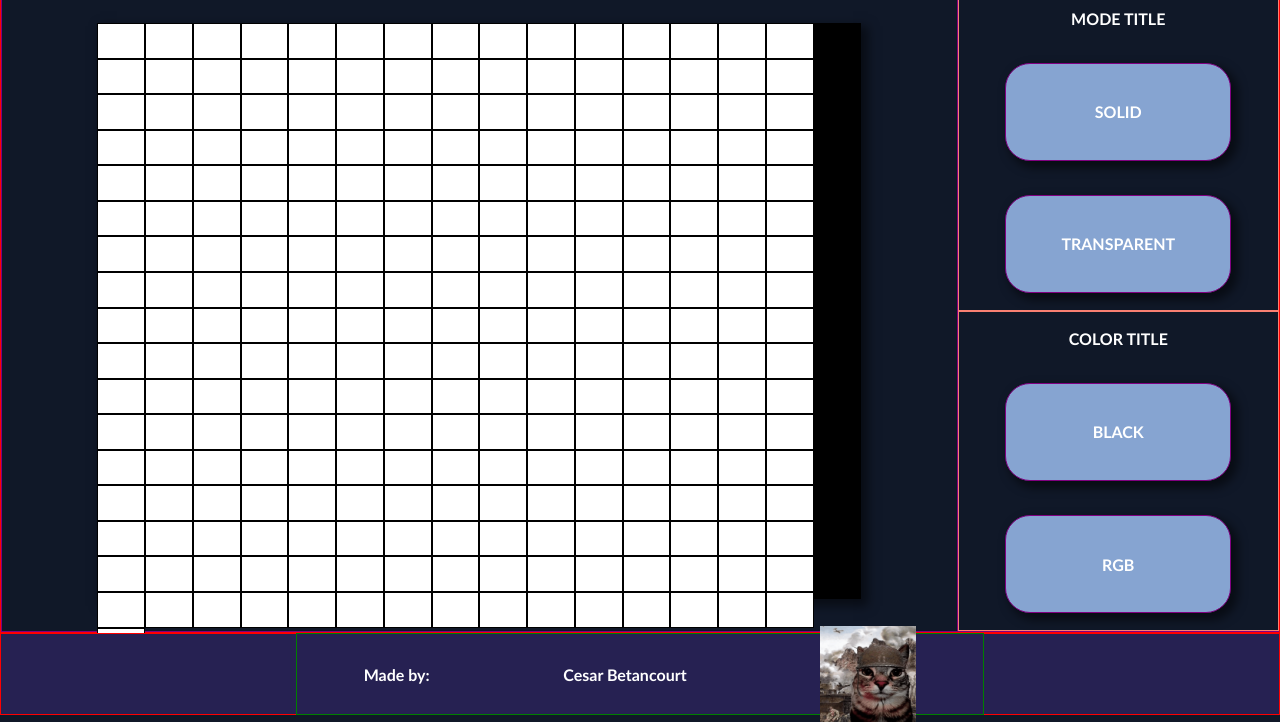
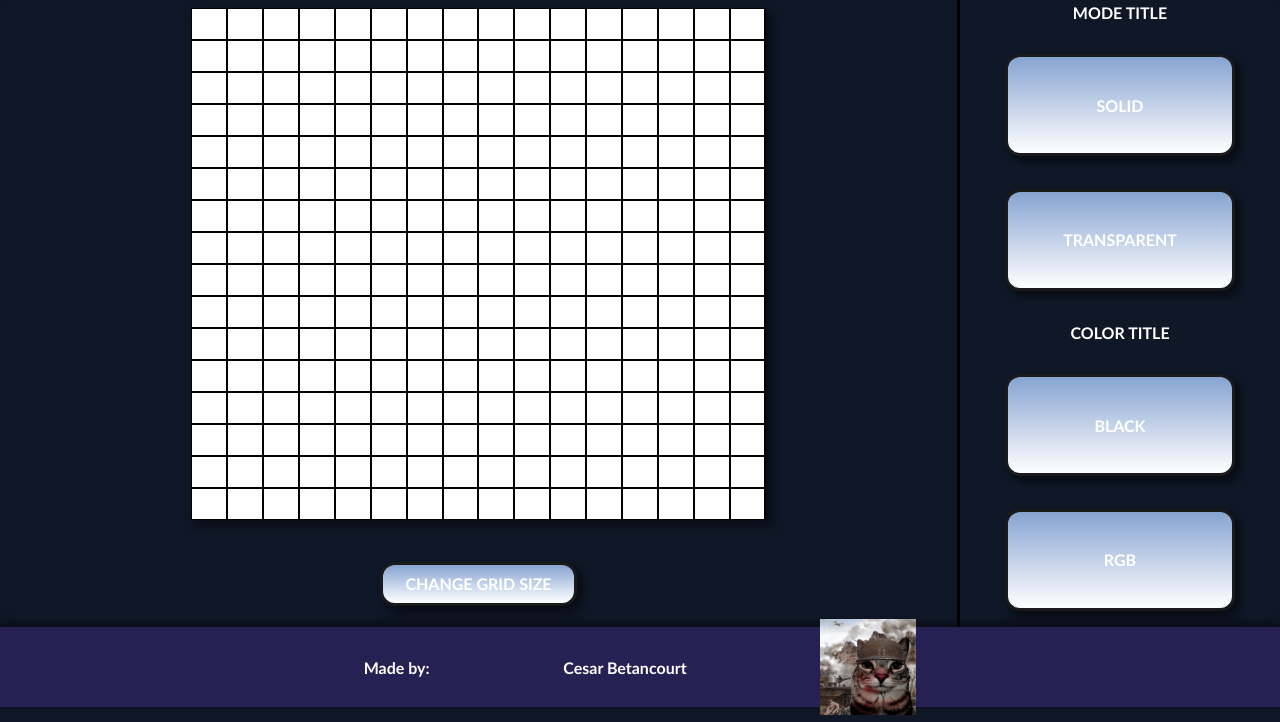
Before and after one commit to xobett/Etch-a-Sketch, a plain HTML site: page index.html in a window 1280 px wide. Shown: the part 93-815 px from the top of the page. Drawn offline with Linux system fonts and the light colour scheme.

Commit message:
Fix page UI and minor details

```diff
--- a/index.html
+++ b/index.html
@@ -13,19 +13,19 @@
     </div>
     <div class="body-container">
         <div class="grid-container">
-            <div class="grid">
-            </div>
+            <div class="grid"></div>
+            <div class="resize-button button">CHANGE GRID SIZE</div>
         </div>
         <div class="grid-settings-container">
             <div class="mode-container">
                 <div class="mode-title">MODE TITLE</div>
-                <div class="solid-mode-button">SOLID</div>
-                <div class="transparent-mode-button">TRANSPARENT</div>
+                <div class="solid-mode-button button">SOLID</div>
+                <div class="transparent-mode-button button">TRANSPARENT</div>
             </div>
             <div class="color-container">
                 <div class="color-title">COLOR TITLE</div>
-                <div class="black-color-button">BLACK</div>
-                <div class="rgb-color-button">RGB</div>
+                <div class="black-color-button button">BLACK</div>
+                <div class="rgb-color-button button">RGB</div>
             </div>
         </div>
     </div>
--- a/script.js
+++ b/script.js
@@ -1,22 +1,46 @@
-// GRID SETTINGS
+//#region GRID SETTINGS
 const grid = document.querySelector(".grid");
 
-const gridWidth = grid.clientWidth;
-const gridHeight = grid.clientHeight;
+let gridWidth = grid.clientWidth;
+let gridHeight = grid.clientHeight;
 
-// BUTTONS
+//#endregion GRID SETTINGS
+
+//#region BUTTONS
 const solidModeBtn = document.querySelector(".solid-mode-button");
 const transparentModeBtn = document.querySelector(".transparent-mode-button");
 
 const blackColorBtn = document.querySelector(".black-color-button");
 const rgbColorBtn = document.querySelector(".rgb-color-button");
 
-solidModeBtn.addEventListener("click", () => resetGrid())
+const resizeBtn = document.querySelector(".resize-button");
+resizeBtn.addEventListener("click", () => resizeGrid());
 
+//#endregion BUTTONS
 
-drawGrid(16)
+let windowResized = false;
+window.addEventListener("resize", () => resizeAlert());
+
+resetGrid();
+drawGrid(16);
+
+// FUNCTIONS
+
+function incrementAlpha(elem) {
+    const computedElem = window.getComputedStyle(elem);
+    console.log(computedElem.getPropertyValue("color"));
+}
+
+function resizeGrid() {
+    const querySize = prompt("Enter your desired grid size from 1 - 100.");
+    resetGrid();
+    drawGrid(querySize);
+}
 
 function drawGrid(size) {
+    gridWidth = grid.clientWidth;
+    gridHeight = grid.clientHeight;
+
     unitWidth = gridWidth / size;
     unitHeight = gridHeight / size;
 
@@ -24,9 +48,10 @@ function drawGrid(size) {
         const unit = document.createElement("div");
         unit.setAttribute("class", "grid-unit");
 
-
         unit.style.setProperty("--unit-width", `${unitWidth}px`);
         unit.style.setProperty("--unit-height", `${unitHeight}px`);
+
+        unit.addEventListener("mouseenter", (e) => incrementAlpha(e.target))
 
         grid.appendChild(unit);
     }
@@ -40,14 +65,7 @@ function resetGrid() {
    }
 }
 
-let windowResized = false;
-
 function resizeAlert() {
-    if (windowResized) return;
-    windowResized = true;
-
-    alert("Page will refresh to update grid size.");
-    location.reload();
+    resetGrid();
+    drawGrid(16)
 }
-
-window.addEventListener("resize", () => resizeAlert());
--- a/style.css
+++ b/style.css
@@ -12,11 +12,6 @@ body{
     font-weight: bold;
 }
 
-.header-container,
-.body-container,
-.footer-container{
-    border: 1px solid red;
-}
 
 .header-container,
 .footer-container{
@@ -32,6 +27,8 @@ body{
     display: flex;
     justify-content: center;
     align-items: center;
+
+    box-shadow: 0px 3px 10px 2px rgba(0, 0, 0, 0.5);
 }
 
 .title{
@@ -48,15 +45,13 @@ body{
     display: flex;
 }
 
-.body-container > div{
-    border: 1px solid purple;
-}
 
 .grid-container{
     flex: auto;
+    flex-direction: column;
 
     display: flex;
-    justify-content: center;
+    justify-content: space-around;
     align-items: center;
 }
 
@@ -64,8 +59,8 @@ body{
     flex-grow: 0;
 
     background-color: black;
-    height: 90%;
-    width: 80%;
+    height: 80%;
+    width: 60%;
 
     box-shadow: 5px 5px 10px 2px rgba(0, 0, 0, 0.5);
 
@@ -97,10 +92,11 @@ body{
     justify-content: center;
     align-items: center;
     color: white;
+
+    border-left: 3px solid black;
 }
 
 .grid-settings-container > div{
-    border: 1px solid salmon;
     height: 50%;
     width: 100%;
 
@@ -111,14 +107,18 @@ body{
 
 }
 
-.solid-mode-button,
-.transparent-mode-button,
-.black-color-button,
-.rgb-color-button{
-    border: 1px solid purple;
+.resize-button.button{
+    width: 20%;
+    height: 6%;
 
-    background-color: rgb(134, 164, 209);
-    border-radius: 25px;
+    margin: 0;
+}
+
+.button{
+    border: 3px solid #1a1a1a;
+    background-image: linear-gradient(to bottom, #86a4d1, white);
+
+    border-radius: 15px;
     box-shadow: 5px 5px 10px 2px rgba(0, 0, 0, 0.5);
 
     width: 70%;
@@ -127,6 +127,22 @@ body{
     display: flex;
     justify-content: center;
     align-items: center;
+
+    cursor: grab;
+    user-select: none;
+
+    text-align: center;
+}
+
+
+.button:hover{
+    background-color: #466eaa;
+}
+
+.button:active
+{
+    background-color: #67a3fc;
+    transform: scale(0.95);
 }
 
 /*FOOTER*/
@@ -135,6 +151,8 @@ body{
     display: flex;
     justify-content: center;
     align-items: center;
+
+    box-shadow: 0px -3px 10px 2px rgba(0, 0, 0, 0.5);
 }
 
 .credits-container{
@@ -144,7 +162,6 @@ body{
 
     height: 100%;
     min-width: 20%;
-    border: 1px solid green;
 }
 
 img{
```
